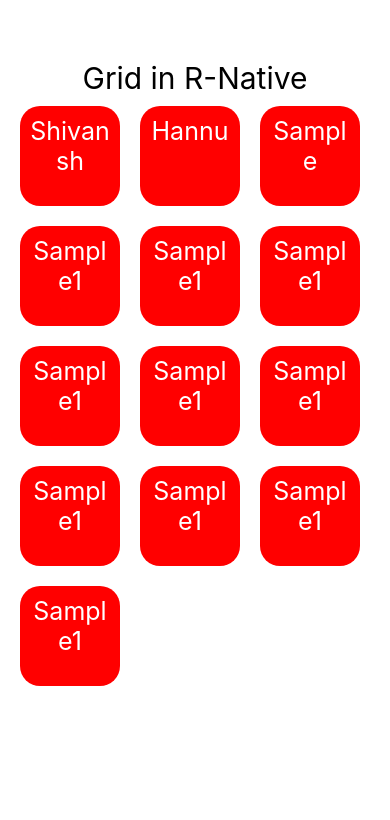
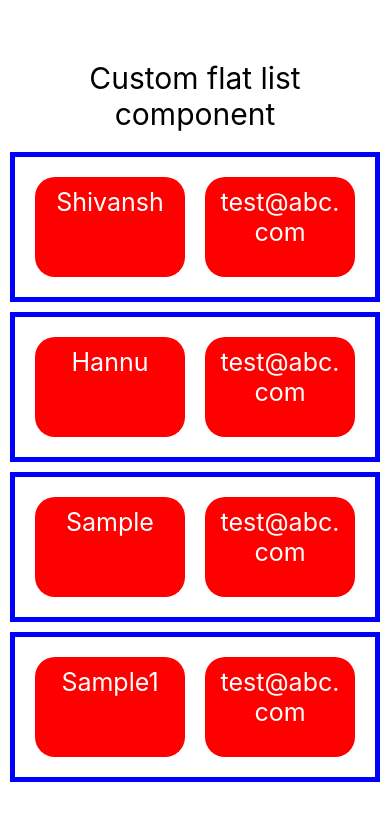
Before and after one commit to ShivanshMehtaa/RNative, a React Native app: screen / in a window 390 px wide. Shown: the top 820 px of the page. Built offline with nearby package versions, Linux system fonts and the light colour scheme.

Commit message:
custom-list

```diff
--- a/App.js
+++ b/App.js
@@ -1,86 +1,81 @@
-import { StyleSheet, Text, View, Button, TextInput, FlatList } from "react-native";
+import {
+  StyleSheet,
+  Text,
+  View,
+  Button,
+  TextInput,
+  FlatList,
+} from "react-native";
 
 export default function App() {
   const users = [
     {
       id: 1,
       name: "Shivansh",
+      email:'test@abc.com'
     },
     {
       id: 2,
       name: "Hannu",
+      email:'test@abc.com'
     },
     {
       id: 3,
       name: "Sample",
+      email:'test@abc.com'
     },
     {
-      id:4,
-      name:'Sample1',
-    },
-    {
-      id:5,
-      name:'Sample1',
-    },
-    {
-      id:6,
-      name:'Sample1',
-    },
-    {
-      id:7,
-      name:'Sample1',
-    },
-    {
-      id:8,
-      name:'Sample1',
-    },
-    {
-      id:9,
-      name:'Sample1',
-    },
-    {
-      id:10,
-      name:'Sample1',
-    },
-    {
-      id:11,
-      name:'Sample1',
-    },
-    {
-      id:12,
-      name:'Sample1',
-    },
-    {
-      id:13,
-      name:'Sample1',
-    },
+      id: 4,
+      name: "Sample1",
+      email:'test@abc.com'
+    }
   ];
 
   return (
     <View style={{ padding: 10 }}>
-      <Text style={{ fontSize: 30, marginTop: 50, textAlign: "center" }}>Grid in R-Native</Text>
-      <View style={{flex:1, flexDirection:'row',flexWrap:'wrap'}}>
-        {
-          users.map(
-            (item)=><Text style={styles.text}>{item.name}</Text>
-          )
-        }
-      </View>
+      <Text style={{ fontSize: 30, marginTop: 50,marginBottom:20, textAlign: "center" }}>
+        Custom flat list component
+      </Text>
+      <FlatList
+        data={users}
+        renderItem={({item})=>
+          <UserData item={item}/>
+      }
+      />
     </View>
   );
 }
 
+const UserData = (props) =>{
+  const vari = props.item
+  return (
+    <View style={styles.view}>
+      <Text style={styles.text}>{vari.name}</Text>
+      <Text style={styles.text}>{vari.email}</Text>
+    </View>
+  )
+}
+
 const styles = StyleSheet.create({
-  text:{
-    fontSize:25,
-    backgroundColor:'red',
-    color:'white',
-    margin:10,
+  view:{
+    flex:1,
+    flexDirection:'row',
+    borderColor:'blue',
+    borderWidth:5,
+    marginBottom:10,
     padding:10,
-    width:100,
-    height:100,
-    textAlignVertical:'center',
-    textAlign:'center',
-    borderRadius:20,
-  }
+  },
+  text: {
+    flex:1,
+    fontSize: 25,
+    backgroundColor: "red",
+    color: "white",
+    margin: 10,
+    padding: 10,
+    width: 100,
+    height: 100,
+    textAlignVertical: "center",
+    textAlign: "center",
+    borderRadius: 20,
+  },
 });
```
